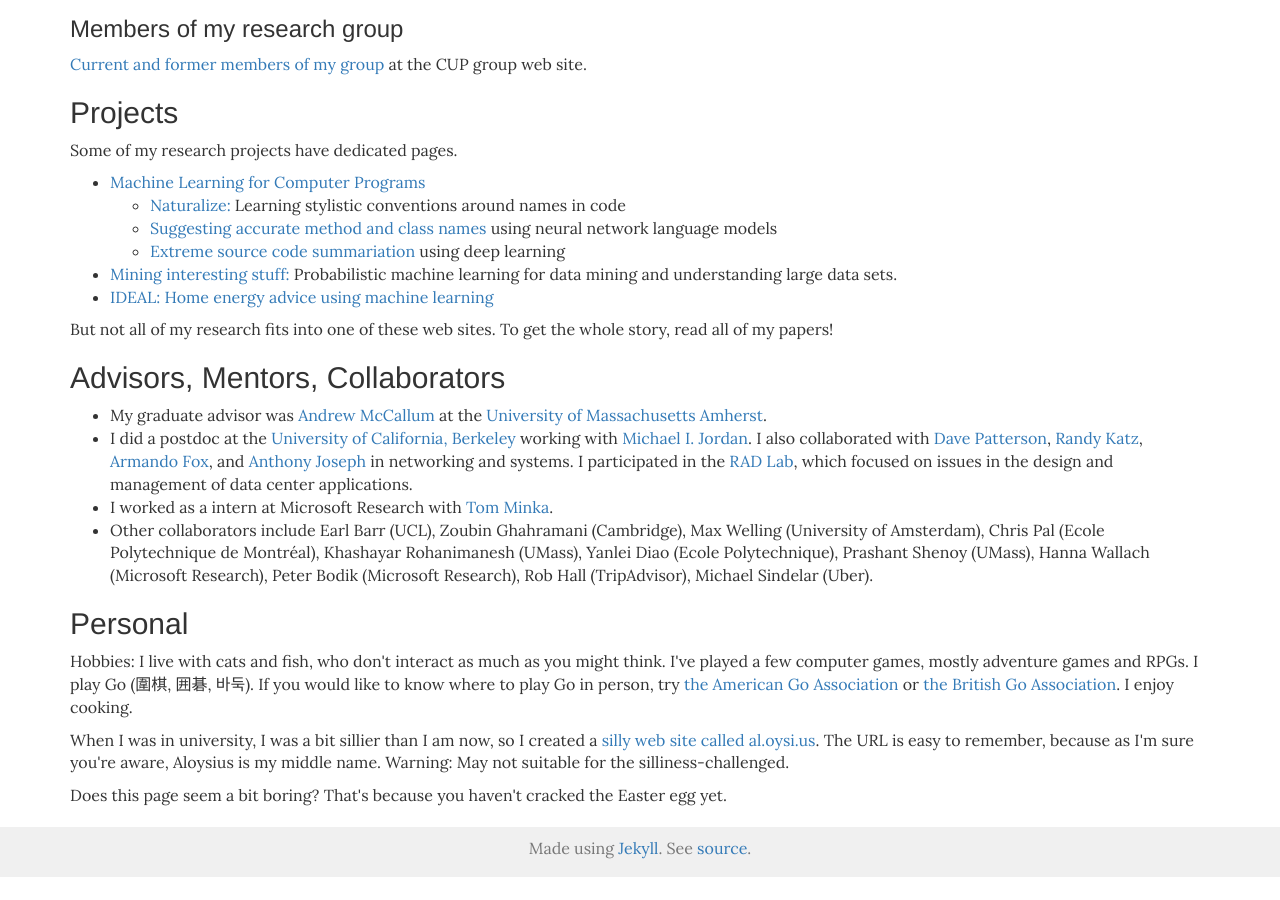
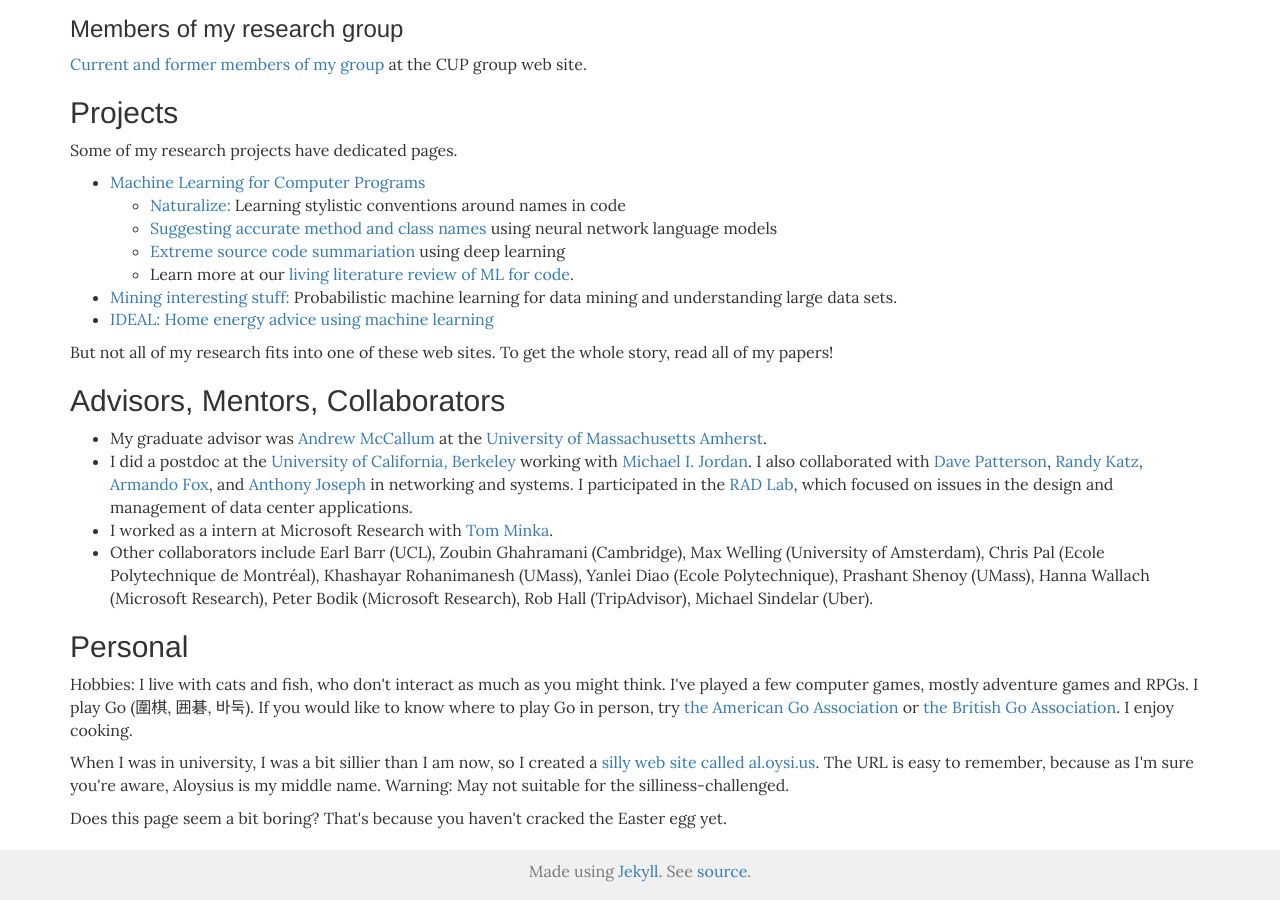
Before and after one commit to casutton/homepage.csutton, a Jekyll site: the page built from index.md, in a window 1280 px wide and 900 px high, scrolled down 1531 px. Built offline with Jekyll 4.4.1, drawn with Linux system fonts in a browser that asks for light colours; nearby versions of some CDN libraries; before the commit the page ends 2408 px from its top, so only the background shows below that.

Commit message:
add link to ml for code

```diff
--- a/index.md
+++ b/index.md
@@ -140,6 +140,8 @@ at the CUP group web site.
 	 <li><a href="http://groups.inf.ed.ac.uk/cup/naturalize/">Suggesting accurate method and class names</a> using
 	 neural network language models</li>
 	 <li><a href="http://groups.inf.ed.ac.uk/cup/codeattention">Extreme source code summariation</a> using deep learning</li>
+   <li>Learn more at our <a href="https://ml4code.github.io/">living literature review
+   of ML for code</a>.</li>
        </ul>
      </li>
      <li><a href="http://groups.inf.ed.ac.uk/cup/mist/">Mining interesting stuff:</a>
```
